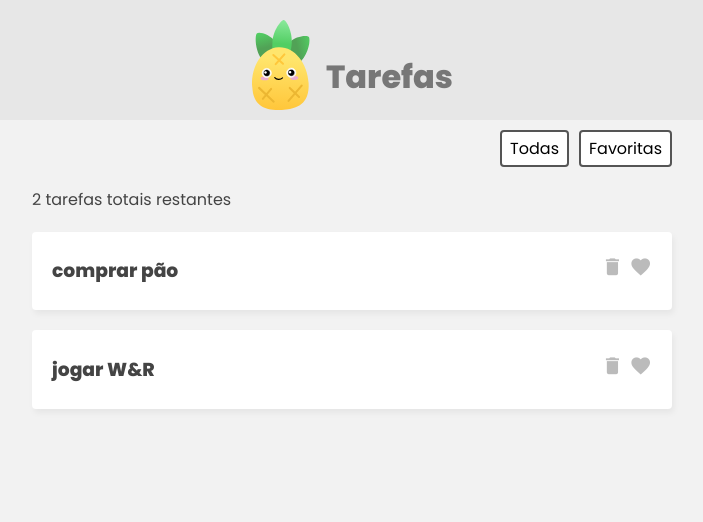
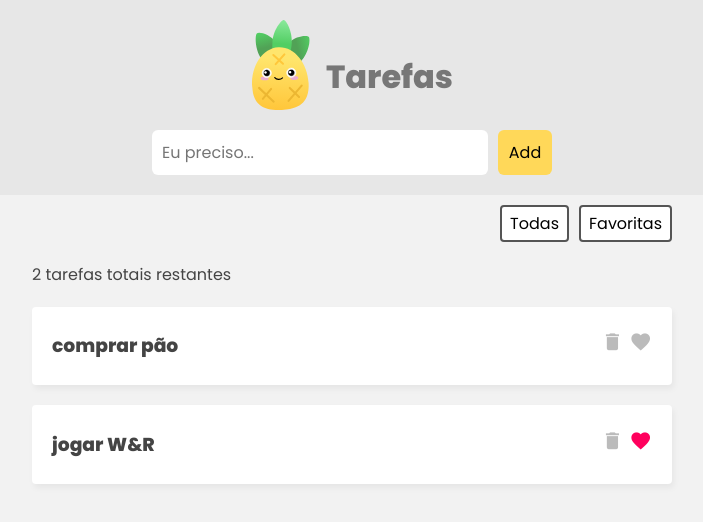
Before and after one commit to MaoDoBan/tarefas-pinia-vue3, a Vue app: page / in a window 1280 px wide. Shown: the top 522 px of the page, without its empty margins (288-991 px from the left). Built offline with nearby package versions, Linux system fonts and the light colour scheme.

Commit message:
Actions e várias coisinhas

```diff
--- a/src/App.vue
+++ b/src/App.vue
@@ -4,6 +4,10 @@
       <img src="./assets/pinia-logo.svg" alt="pinia logo">
       <h1>Tarefas</h1>
     </header>
+
+    <div class="form-nova-tarefa">
+      <FormTarefa/>
+    </div>
 
     <nav class="filtro">
       <button @click="filtro = 'tudo'">     Todas</button>
@@ -29,10 +33,11 @@
 <script>
   import {ref} from "vue";
   import DetalhesTarefa from "./components/DetalhesTarefa.vue";
+  import FormTarefa from "./components/FormTarefa.vue";
   import {useTarefaStore} from "./store/TarefaStore";
 
   export default {
-    components: {DetalhesTarefa},
+    components: {DetalhesTarefa, FormTarefa},
     setup(){
       const filtro = ref("tudo");
       const tarefaStore = useTarefaStore();
--- a/src/assets/main.css
+++ b/src/assets/main.css
@@ -14,7 +14,7 @@ header {
   text-align: center;
   background: #e7e7e7;
   padding-top: 20px;
-  padding-bottom: 10px;
+  /* padding-bottom: 10px; */
   display: flex;
   justify-content: center;
   align-items: center;
@@ -60,6 +60,9 @@ header h1 {
   cursor: pointer;
   color: #bbb;
 }
+.tarefa i.favorita {
+  color: #ff005d;
+}
 
 /* filter nav */
 .filtro {
@@ -78,3 +81,32 @@ header h1 {
   font-size: 0.8em;
   font-size: 1em;
 }
+
+/* form nova tarefa */
+.form-nova-tarefa {
+  background: #e7e7e7;
+  padding: 20px 0;
+}
+form {
+  max-width: 400px;
+  margin: 0 auto;
+  display: grid;
+  grid-template-columns: 3fr 1fr;
+  gap: 10px;
+}
+form button {
+  background: #ffd859;
+  border: 0;
+  padding: 10px;
+  font-family: "Poppins";
+  border-radius: 6px;
+  cursor: pointer;
+  font-size: 1em;
+}
+form input {
+  border: 0;
+  padding: 10px;
+  border-radius: 6px;
+  color: #555;
+  font-size: 1em;
+}
--- a/src/components/DetalhesTarefa.vue
+++ b/src/components/DetalhesTarefa.vue
@@ -2,14 +2,20 @@
   <div class="tarefa">
     <h3>{{tarefa.titulo}}</h3>
     <div class="icons">
-      <i class="material-icons">delete</i>
-      <i class="material-icons">favorite</i>
+      <i class="material-icons" @click="tarefaStore.deletaTarefa(tarefa.id)">delete</i>
+      <i class="material-icons" @click="tarefaStore.toggleFav(tarefa.id)" :class="{favorita: tarefa.isFav}">favorite</i>
     </div>
   </div>
 </template>
 
 <script>
+  import {useTarefaStore} from "../store/TarefaStore";
+
   export default {
     props: ["tarefa"],
+    setup(){
+      const tarefaStore = useTarefaStore();
+      return {tarefaStore};
+    }
   }
 </script>
--- /dev/null
+++ b/src/components/FormTarefa.vue
@@ -0,0 +1,28 @@
+<template>
+  <form @submit.prevent="criarTarefa">
+    <input type="text" placeholder="Eu preciso..." v-model="novaTarefa">
+    <button>Add</button>
+  </form>
+</template>
+
+<script>
+import {ref} from "vue";
+import {useTarefaStore} from "../store/TarefaStore";
+export default {
+  setup(){
+    const tarefaStore = useTarefaStore();
+    const novaTarefa = ref("");
+    const criarTarefa = () => {
+      if (novaTarefa.value.length > 0) {
+        tarefaStore.addTarefa({
+          titulo: novaTarefa.value,
+          isFav: false,
+          id: Math.floor(Math.random() * 1000000)
+        });
+        novaTarefa.value = "";
+      }
+    };
+    return {criarTarefa, novaTarefa};
+  }
+}
+</script>
--- a/src/store/TarefaStore.js
+++ b/src/store/TarefaStore.js
@@ -19,5 +19,19 @@ export const useTarefaStore = defineStore("tarefaStore", {
     total: (state) => {
       return state.tarefas.length
     }
+  },
+  actions: {
+    addTarefa(tarefa){
+      this.tarefas.push(tarefa);
+    },
+    deletaTarefa(id){
+      this.tarefas = this.tarefas.filter(tarefa => {
+        return tarefa.id !== id;
+      });
+    },
+    toggleFav(id){
+      const tarefa = this.tarefas.find(tarefa => tarefa.id === id);
+      tarefa.isFav = !tarefa.isFav;
+    }
   }
 });
```
